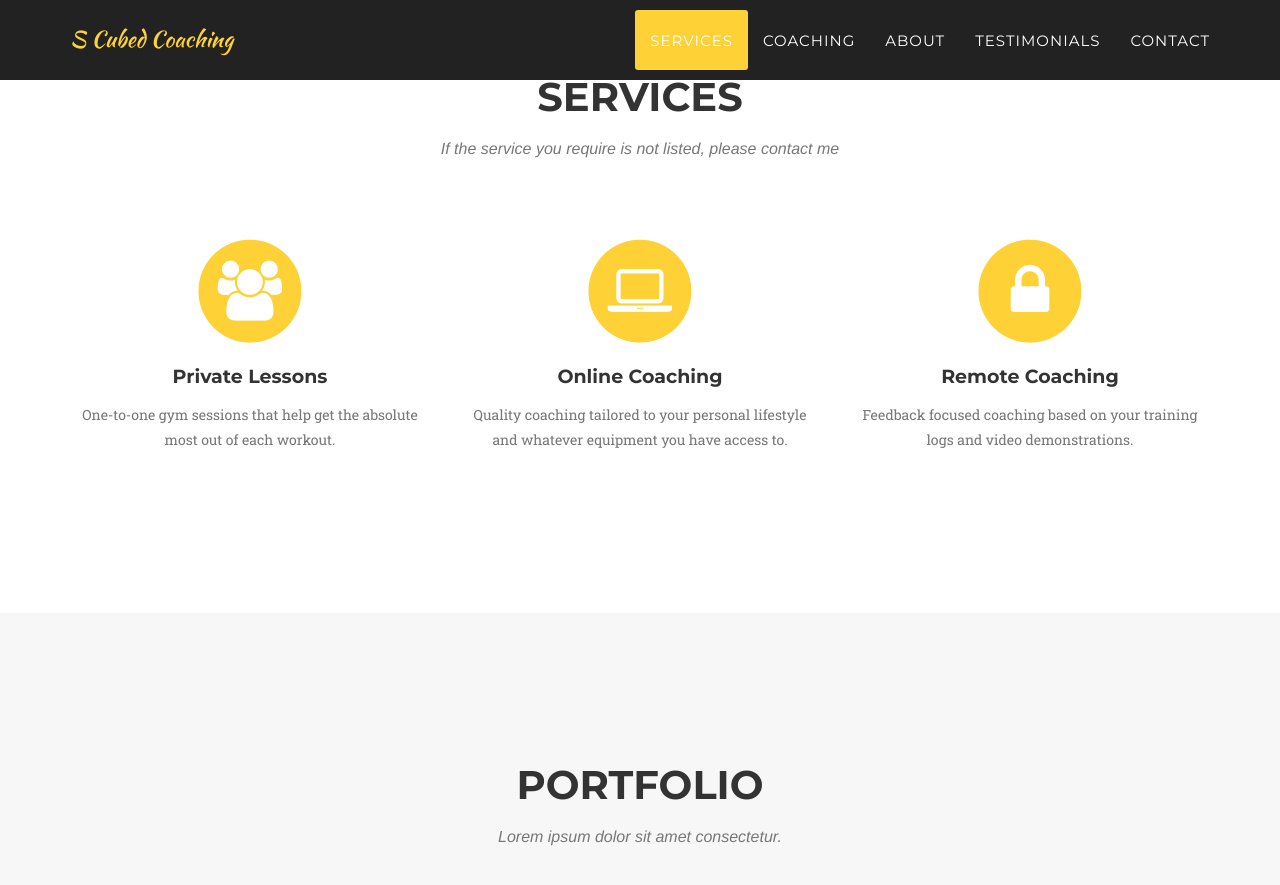
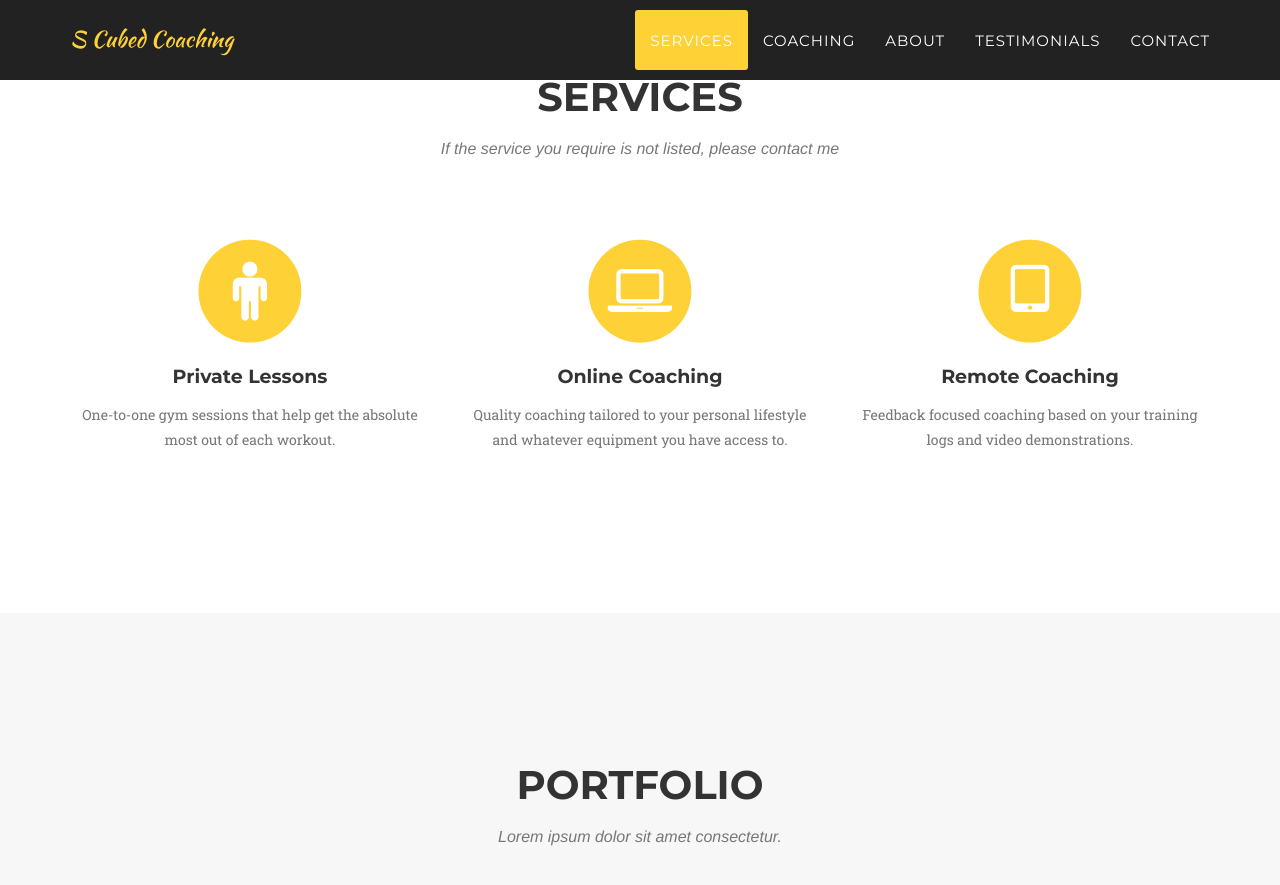
Before and after one commit to limit-DNE/SCubed, a Jekyll site: the page built from index.html, in a window 1280 px wide and 900 px high, scrolled down 908 px. Shown: the top 885 px of the window. Built offline with Jekyll 4.4.1, drawn with Linux system fonts in a browser that asks for light colours; some web fonts are replaced.

Commit message:
Update services.html

```diff
--- a/_includes/services.html
+++ b/_includes/services.html
@@ -11,7 +11,7 @@
                 <div class="col-md-4">
                     <span class="fa-stack fa-4x">
                         <i class="fa fa-circle fa-stack-2x text-primary"></i>
-                        <i class="fa fa-group fa-stack-1x fa-inverse"></i>
+                        <i class="fa fa-male fa-stack-1x fa-inverse"></i>
                     </span>
                     <h4 class="service-heading">Private Lessons</h4>
                     <p class="text-muted">One-to-one gym sessions that help get the absolute most out of each workout.</p>
@@ -27,7 +27,7 @@
                 <div class="col-md-4">
                     <span class="fa-stack fa-4x">
                         <i class="fa fa-circle fa-stack-2x text-primary"></i>
-                        <i class="fa fa-lock fa-stack-1x fa-inverse"></i>
+                        <i class="fa fa-tablet fa-stack-1x fa-inverse"></i>
                     </span>
                     <h4 class="service-heading">Remote Coaching</h4>
                     <p class="text-muted">Feedback focused coaching based on your training logs and video demonstrations.</p>
```
